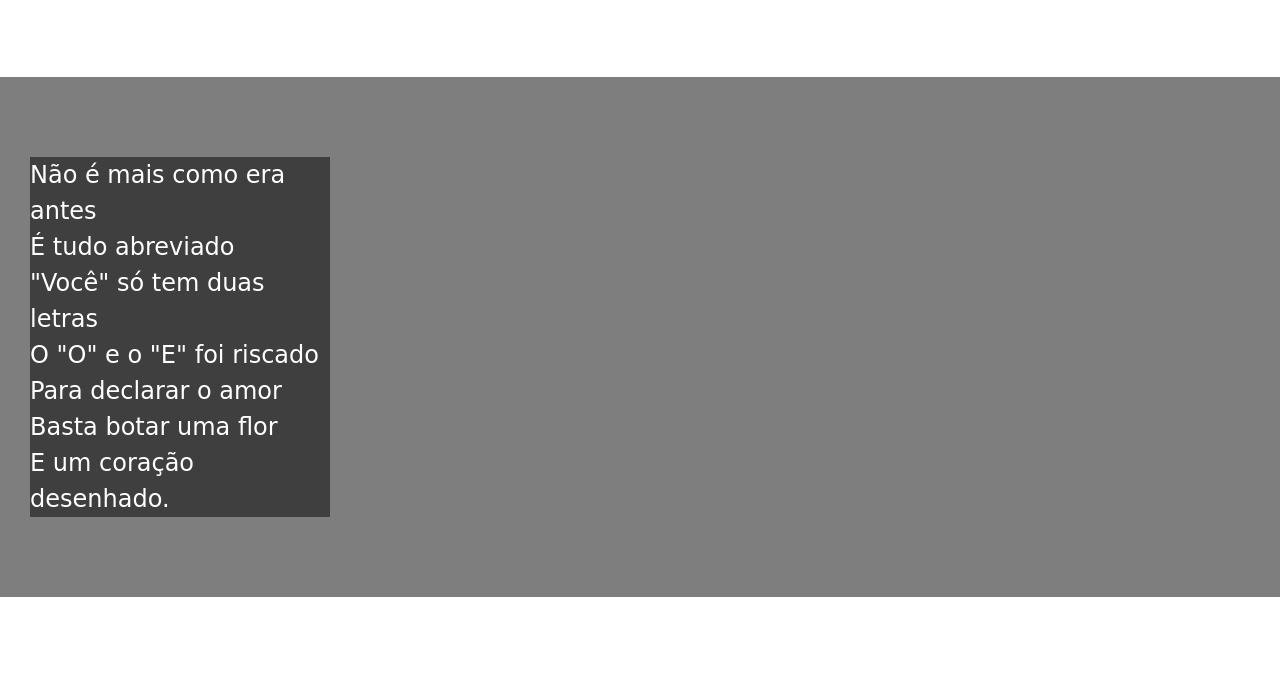
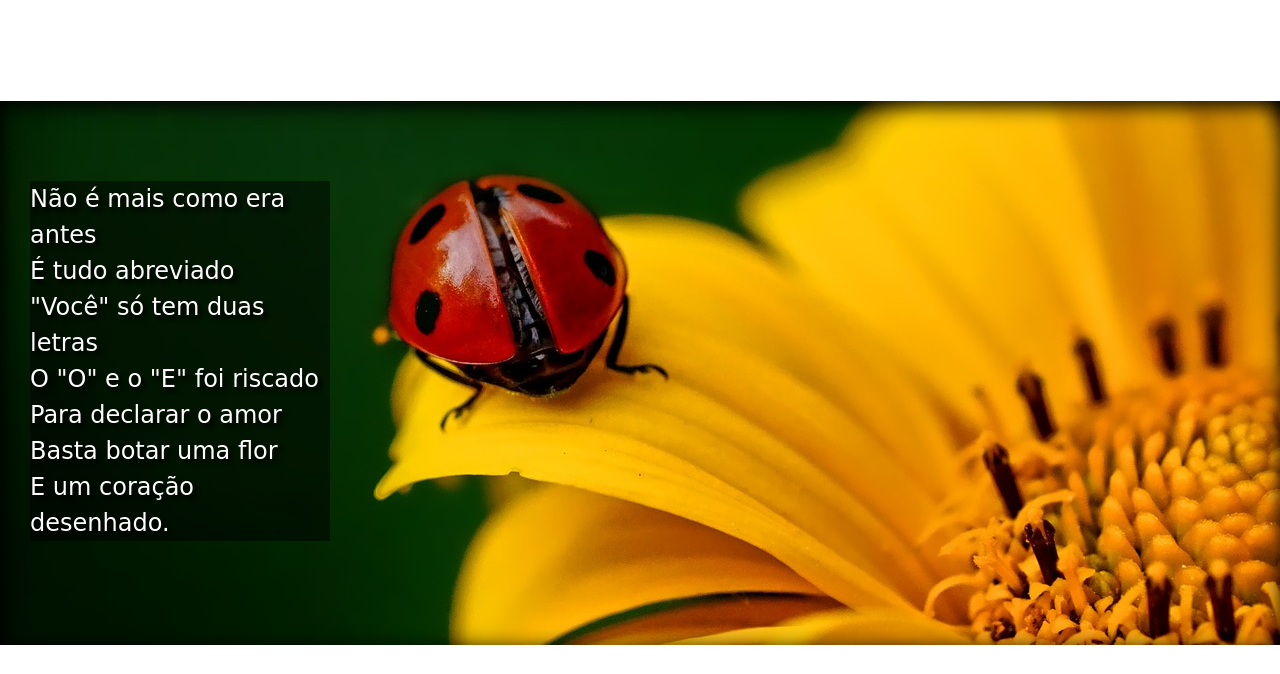
Before and after one commit to umenorin/Estudos_Curso_em_Video, a plain HTML site: page HTML + CSS/Modulo3/desafios/d012/index.html in a window 1280 px wide. Shown: the part 567-1241 px from the top of the page. Drawn offline with Linux system fonts and the light colour scheme; a web font is replaced by a local one.

Commit message:
finaliznado o projeto-cordel

```diff
--- a/HTML + CSS/Modulo3/desafios/d012/estilo/style.css
+++ b/HTML + CSS/Modulo3/desafios/d012/estilo/style.css
@@ -54,12 +54,29 @@
 section.imagem{
     background-color: rgb(126, 126, 126);
     color: white;
+    box-shadow: inset 2px 4px 20px 1px black;
 }
 section.imagem > p{
     background-color: rgba(0, 0, 0, 0.5);
     width: 300px;
+    text-shadow: 4px 4px 4px black;
 }
 
+section > p{
+    margin-bottom: 1em;
+}
+
+section#img01{
+    background-image: url("../imagens/background001.jpg");
+    background-position: right center;
+    background-attachment: fixed;
+}
+
+section#img02{
+    background-image: url("../imagens/background002.jpg");
+    background-position: right center;
+    background-attachment: fixed;
+}
 footer{
     text-align: center;
     background-color: black;
--- a/HTML + CSS/Modulo3/desafios/d012/index.html
+++ b/HTML + CSS/Modulo3/desafios/d012/index.html
@@ -28,7 +28,7 @@
             </p>
         </section>
 
-        <section class="imagem">
+        <section class="imagem" id="img01">
             <p>
                 Não é mais como era antes <br>
                 É tudo abreviado <br>
@@ -62,7 +62,7 @@
             </p>
         </section>
 
-        <section class="imagem">
+        <section class="imagem" id="img02">
             <p>
                 Tenho saudade das cartas <br>
                 Escritas com a própria mão <br>
```
